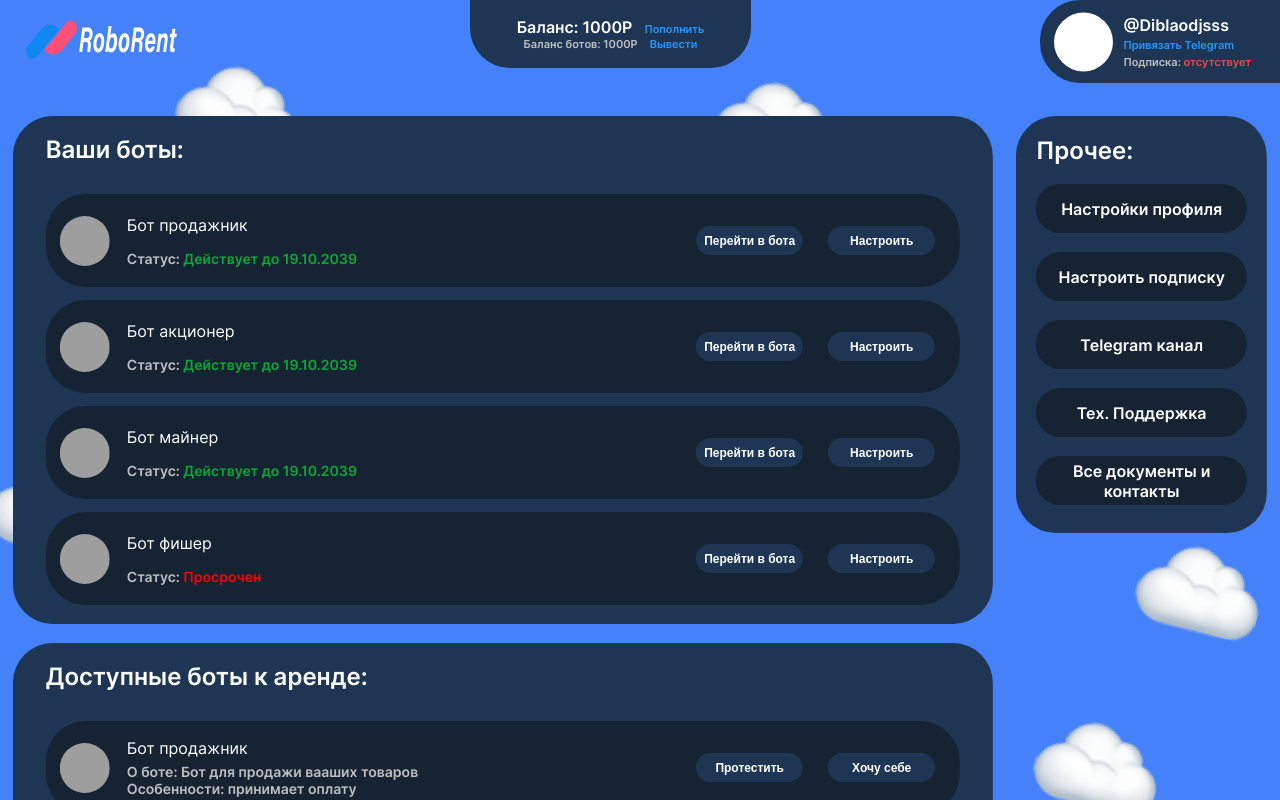
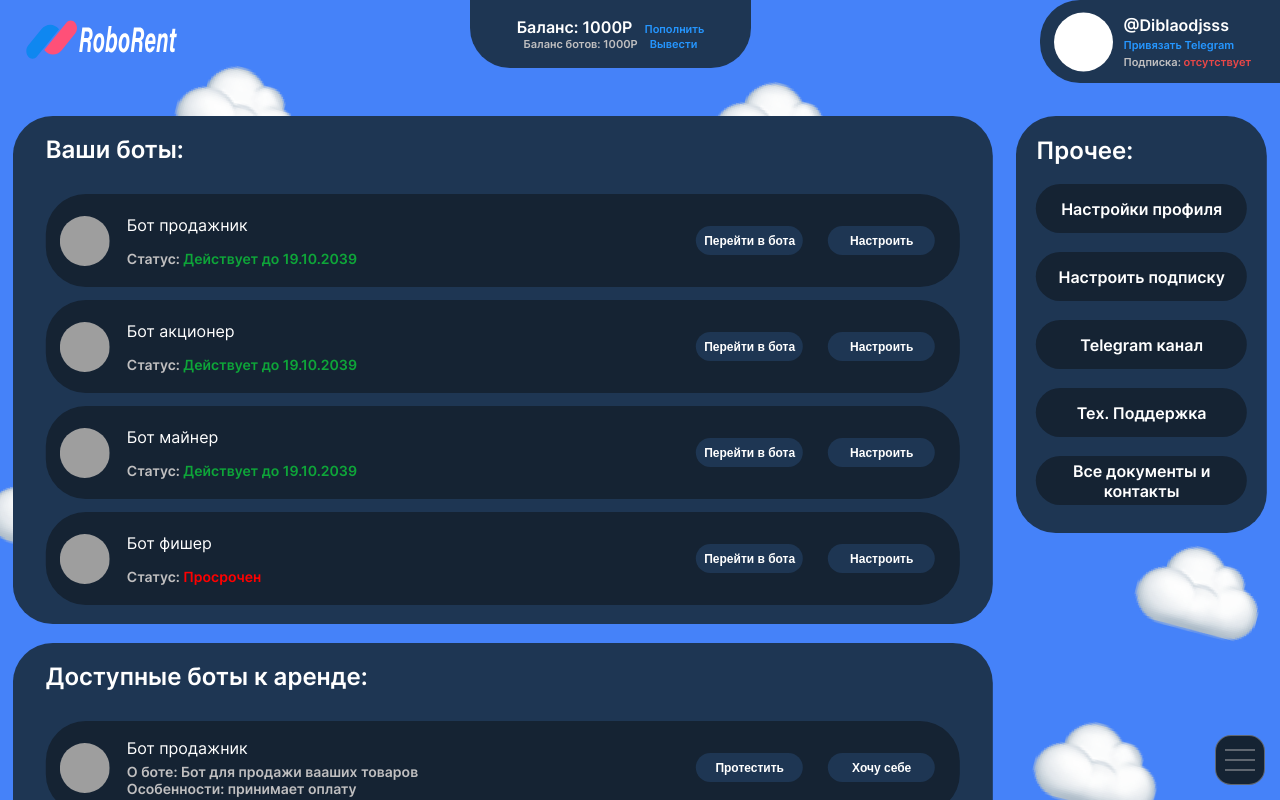
Before and after one commit to Holder-hash/RoboRent, a React (Vite) app: page /RoboRent/auth in a window 1280 px wide. Both pictures are taken after typing "Sample", "Sample123" into the empty fields and a click on the input "Продолжить". Shown: the top 800 px of the page. Built offline with nearby package versions, Linux system fonts and the light colour scheme; grey boxes are pictures that could not be loaded; the HTML template or start-up script is replaced by a standard one.

Commit message:
menu btn contain

```diff
--- a/src/components/layout/Header/Header.scss
+++ b/src/components/layout/Header/Header.scss
@@ -8,6 +8,10 @@ header {
   color: #fff;
   font-size: 16px;
   font-weight: 600;
+
+  @media screen and (max-width: 750px) {
+    display: none;
+  }
 
   .logo__contain {
     align-self: center;
--- a/src/components/layout/Layout.jsx
+++ b/src/components/layout/Layout.jsx
@@ -1,4 +1,5 @@
 import { Outlet } from "react-router-dom";
+import MenuBtn from "../ui/MenuBtn/MenuBtn";
 import Header from "./Header/Header";
 import Aside from "./Aside/Aside";
 import BackgroundElements from "./BackgroundElements/BackgroundElements";
@@ -6,16 +7,19 @@ import { useLocation } from "react-router-dom";
 
 function Layout() {
   const location = useLocation();
+
   if (location.pathname == "/RoboRent/" || location.pathname == "/RoboRent") {
     document.querySelector("body").classList.add("body_dark");
   } else {
     document.querySelector("body").classList.remove("body_dark");
   }
+
   return (
     <>
       {location.pathname == "/RoboRent/bots-list/" && (
         <>
           <BackgroundElements />
+          <MenuBtn />
           <Header />
         </>
       )}
--- /dev/null
+++ b/src/components/ui/MenuBtn/MenuBtn.jsx
@@ -0,0 +1,13 @@
+import styles from "./MenuBtn.module.scss";
+
+function MenuBtn() {
+  return (
+    <div className={styles.menuBtn}>
+      <span className={styles.menuBtnItem}></span>
+      <span className={styles.menuBtnItem}></span>
+      <span className={styles.menuBtnItem}></span>
+    </div>
+  );
+}
+
+export default MenuBtn;
--- /dev/null
+++ b/src/components/ui/MenuBtn/MenuBtn.module.scss
@@ -0,0 +1,23 @@
+.menuBtn {
+  z-index: 100;
+  position: fixed;
+  bottom: 15px;
+  right: 15px;
+  width: 50px;
+  height: 50px;
+  padding: 9px;
+  display: flex;
+  align-items: center;
+  justify-content: space-around;
+  flex-direction: column;
+
+  background: #152333;
+  border-radius: 16px;
+  border: 1px solid #c0bfc06e;
+}
+
+.menuBtnItem {
+  width: 100%;
+  height: 1px;
+  border: 1px solid #c0bfc06e;
+}
```
